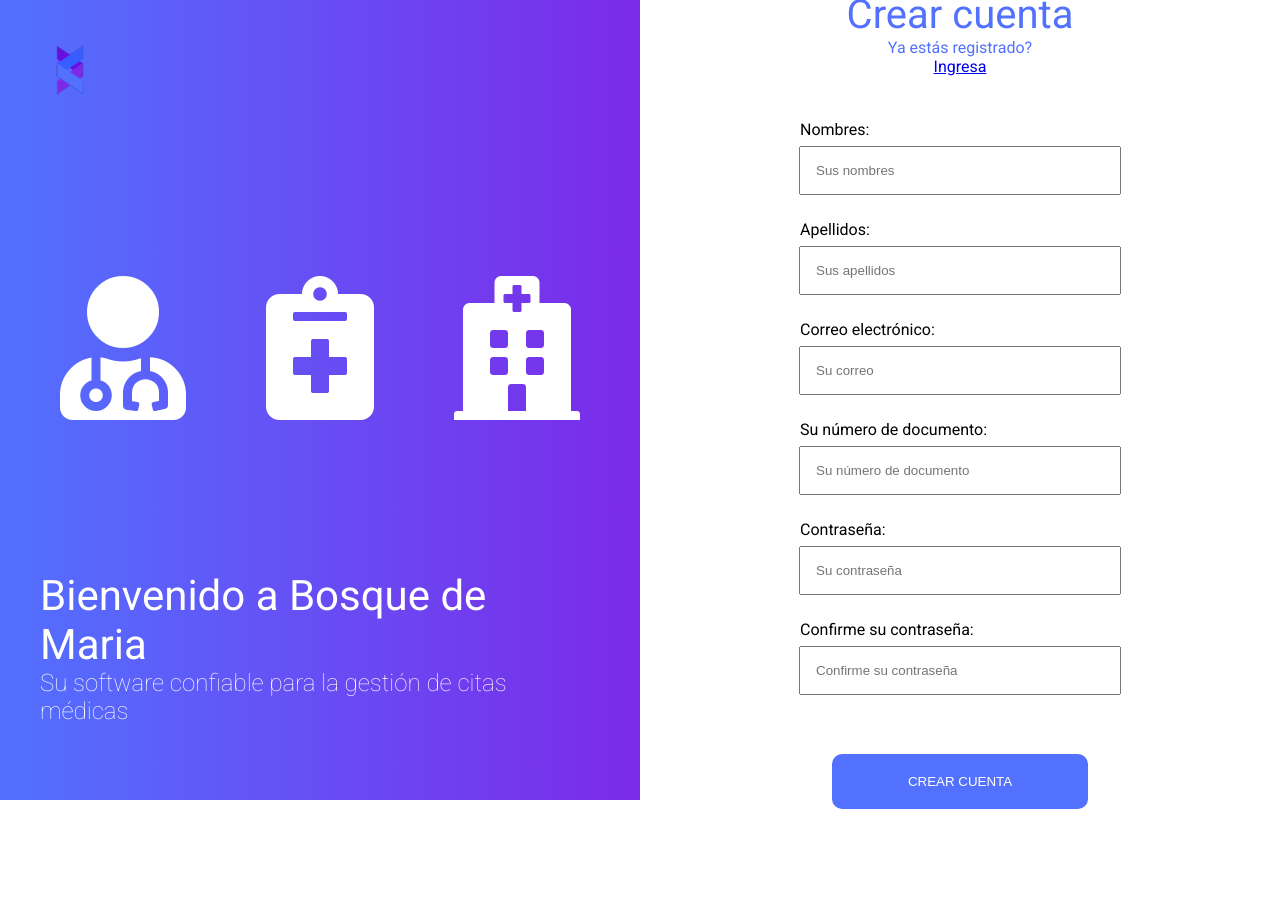
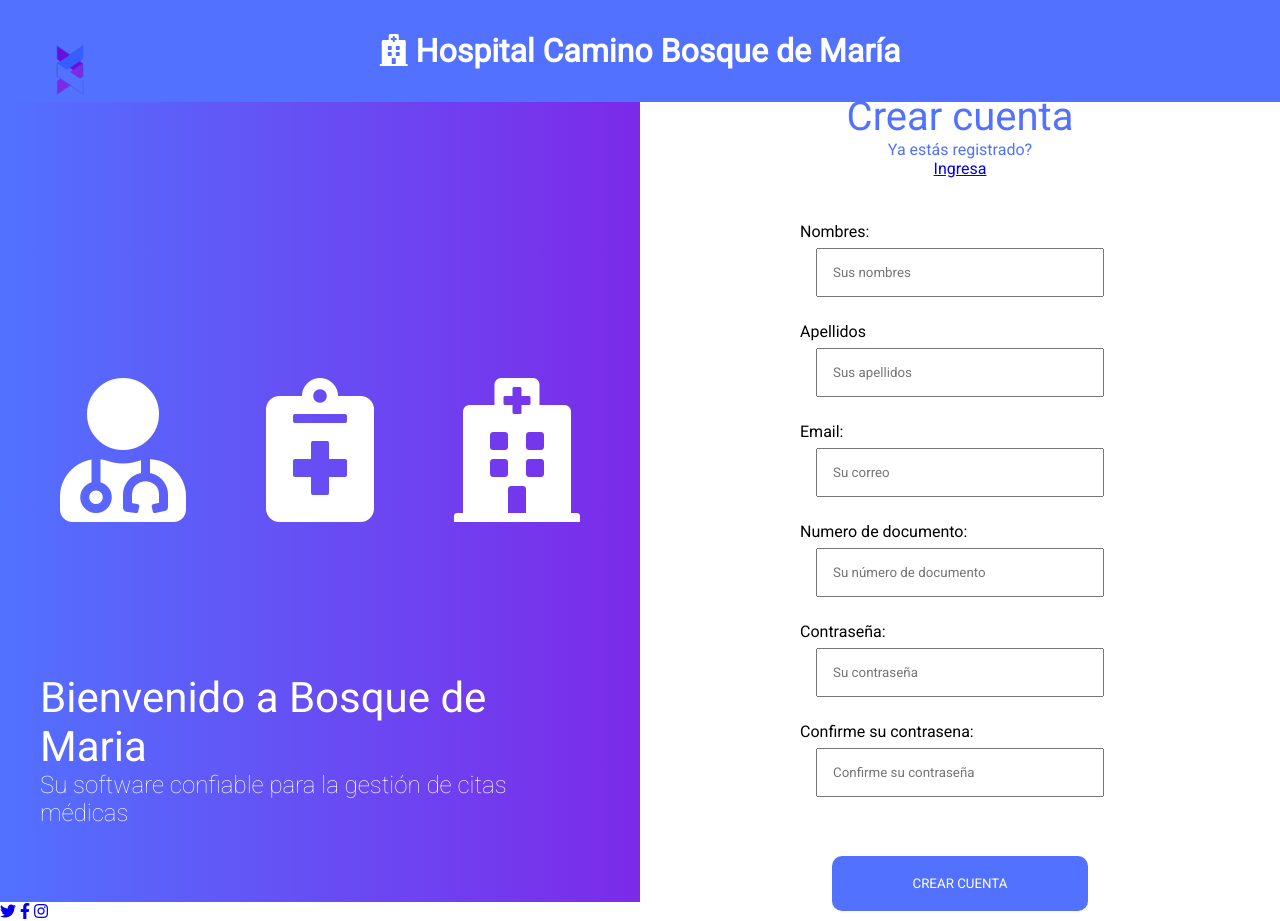
Before and after one commit to jech33/hospital_Ciclo3, a Flask app: page /registro in a window 1280 px wide. Before the commit the page ends 809 px from the top, so only its background shows below. Run offline with Flask 2, Linux system fonts and the light colour scheme; some libraries are stand-ins or nearby versions.

Commit message:
ya estan las bases de datos y validaciones

```diff
--- a/hospital/forms.py
+++ b/hospital/forms.py
@@ -1,26 +1,33 @@
 from flask_wtf import FlaskForm
 from wtforms import StringField, PasswordField, SubmitField
 from wtforms.fields.core import DateField, IntegerField, SelectField
-
+from wtforms.validators import Length, EqualTo, Email, DataRequired, ValidationError
+from hospital.models import User
 
 lista_medicos=['Medico 1','Medico 2','Medico 3']
 lista_horas=['8:00 AM - 9:00 AM', '9:00 AM - 10:00 AM','10:00 AM - 11:00 AM','11:00 AM - 12:00 PM','12:00 PM - 1:00 PM','1:00 PM - 2:00 PM','2:00 PM - 3:00 PM','3:00 PM - 4:00 PM','4:00 PM - 5:00 PM','5:00 PM - 6:00 PM']
 
 
 class RegisterForm(FlaskForm):
-    nombres = StringField(label='Nombres:')
-    apellidos = StringField(label='Apellidos:')
-    email = StringField(label='Correo electrónico:')
-    documento = StringField(label='Su número de documento:')
-    password1 = PasswordField(label='Contraseña:')
-    password2 = PasswordField(label='Confirme su contraseña:')
-    submit = SubmitField(label='CREAR CUENTA')
+
+    def validate_email(self, email_to_check):
+        user = User.query.filter_by(email=email_to_check.data).first()
+        if user:
+            raise ValidationError('El correo ya se encuentra registrado')
+
+    nombres=StringField(label='Nombres:',validators=[DataRequired()])
+    apellidos=StringField(label='Apellidos',validators=[DataRequired()])
+    email=StringField(label='Email:',validators=[Email(),DataRequired()])
+    documento=StringField(label='Numero de documento:',validators=[DataRequired(),Length(min=6,max=20)])
+    password1=PasswordField(label='Contraseña:',validators=[DataRequired(),Length(min=4)])
+    password2=PasswordField(label='Confirme su contrasena:',validators=[DataRequired(),EqualTo('password1')])
+    submit=SubmitField(label='CREAR CUENTA')
 
 class CitasForm(FlaskForm):
-    paciente=StringField(label='Nombre:')
+    paciente=StringField(label='Nombre:',validators=[DataRequired()])
     #medico=StringField(label='Medico:')
-    medico=SelectField('Escoja un medico',choices=lista_medicos)
-    fecha=StringField(label='Escoja el dia')
+    medico=SelectField('Escoja un medico',choices=lista_medicos, validators=[DataRequired()])
+    fecha=StringField(label='Escoja el dia',validators=[DataRequired()])
     #hora=StringField(label='Escoja la hora')
-    hora=SelectField('Escoja la hora',choices=lista_horas)
+    hora=SelectField('Escoja la hora',choices=lista_horas,validators=[DataRequired()])
     submit = SubmitField(label='Agendar cita')
--- a/hospital/routes.py
+++ b/hospital/routes.py
@@ -1,5 +1,6 @@
+from flask.helpers import flash
 from hospital import app
-from flask import render_template, redirect, url_for
+from flask import render_template, redirect, url_for, flash, get_flashed_messages
 from hospital.models import Citas, User
 from hospital.forms import CitasForm, RegisterForm
 from hospital import db
@@ -19,6 +20,7 @@ def contacto():
 @app.route('/registro', methods=['GET','POST'])
 def register_page():
     form = RegisterForm()
+
     if form.validate_on_submit():
         user_to_create = User(
             nombres= form.nombres.data,
@@ -29,7 +31,19 @@ def register_page():
         db.session.add(user_to_create)
         db.session.commit()
         return redirect(url_for('inicio'))
+
+    if form.errors !={}:
+        for err_msg in form.errors.values():
+            flash(f'Hubo un error creando al usuario: {err_msg}')
+
     return render_template('registro.html', form=form)
+
+
+
+
+
+
+
 
 @app.route('/login', methods = ["GET","POST"])
 def Login():
--- a/hospital/templates/base.html
+++ b/hospital/templates/base.html
@@ -26,6 +26,25 @@
 </head>
 <body>
 
+    {% with messages = get_flashed_messages(with_categories=true) %}
+
+        {% if messages %}
+
+            {% for category, message in messages %}
+
+                <div class="alert alert-{{ category }}">
+                    <button type="button" class="m1-2 mb-1 close" data-dismiss="alert" aria-label="Close">
+                        <span aria-hidden="true">&times;</span>
+                    </button>
+                    {{message}}
+                </div>
+
+            {% endfor %}
+
+        {% endif %}
+
+    {% endwith %}
+
     <h1 class="hospital"><span class="head-icon"><a class="logo_inicio" href="/inicio"><i class="fas fa-hospital"></i></span> Hospital Camino Bosque de María</a></h1>
 
     {% block content %}
--- a/hospital/templates/registro.html
+++ b/hospital/templates/registro.html
@@ -1,14 +1,7 @@
-<!DOCTYPE html>
-<html lang="en">
-<head>
-    <meta charset="UTF-8">
-    <meta http-equiv="X-UA-Compatible" content="IE=edge">
-    <meta name="viewport" content="width=device-width, initial-scale=1.0">
-    <title>
-        {% block title %}
-        Camino Bosque de Maria
-        {% endblock %}
-    </title>
+{% extends 'base.html'%}
+{% block title %}
+Registro
+{% endblock %}
 
 {% block styles %}
 
@@ -17,7 +10,7 @@
     <link href="https://fonts.googleapis.com/css2?family=Roboto:ital,wght@0,100;0,300;0,400;1,100;1,300&display=swap" rel="stylesheet">
 
 {% endblock %}
-</head>
+
 
 {% block content %}
 
```
Also changed, not shown: hospital/hospital.db.
